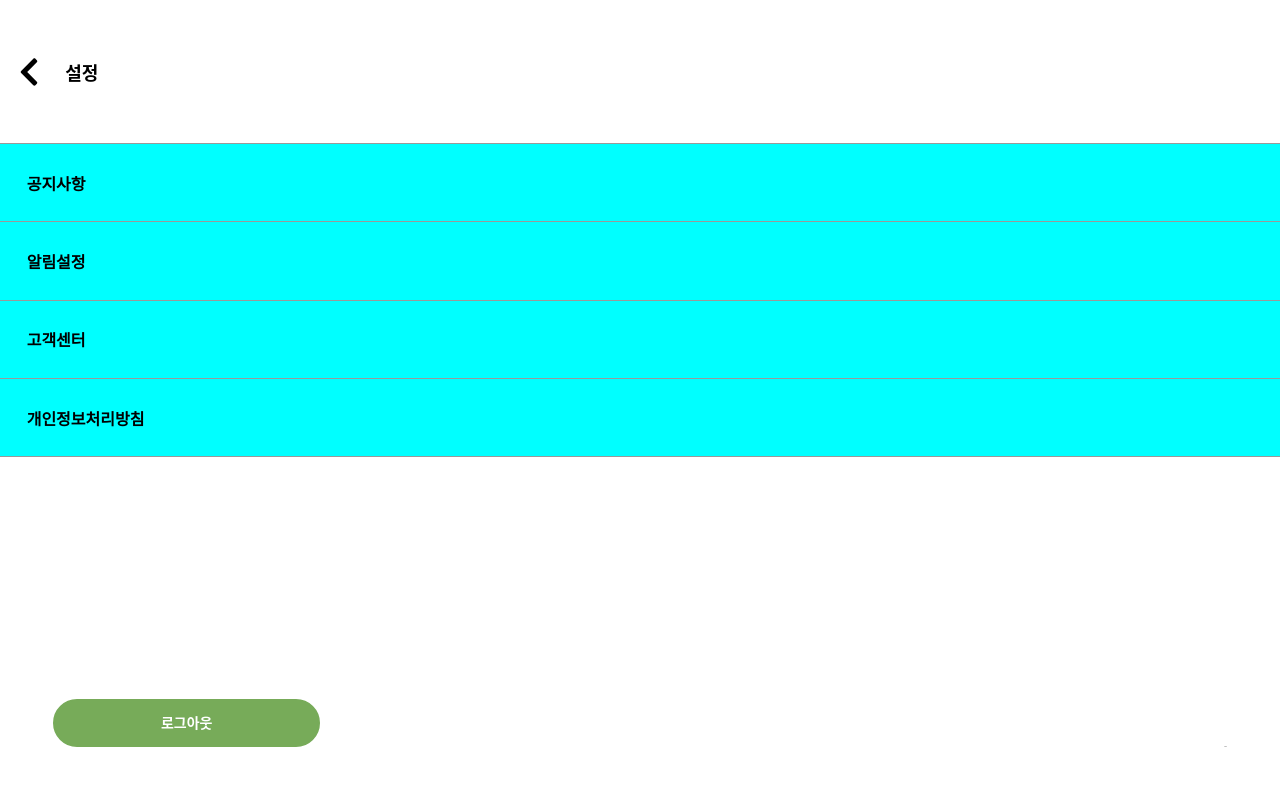
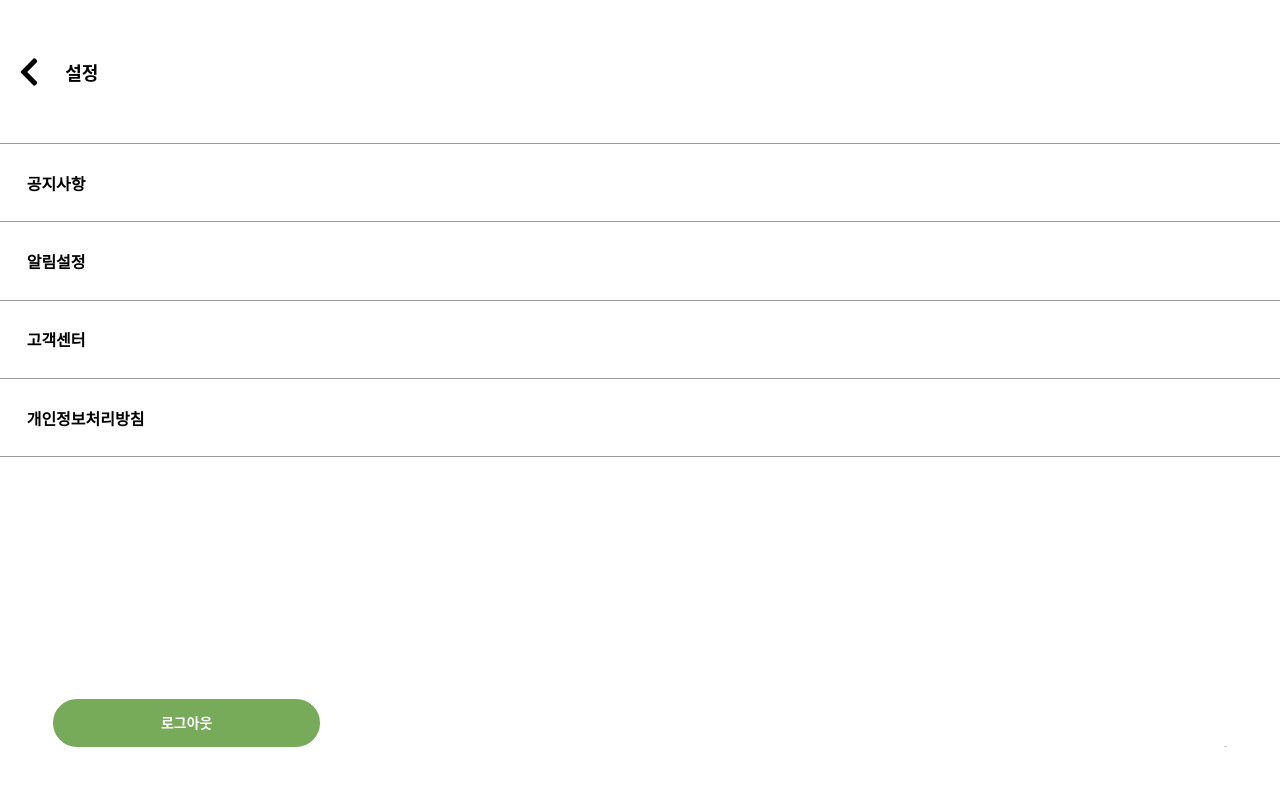
Before and after one commit to dev-damdam/healing-message, a Vue app: page /setting in a window 1280 px wide. Shown: the top 786 px of the page. Built offline with nearby package versions, Linux system fonts and the light colour scheme.

Commit message:
modify css (hm-contents, hm-listview)

```diff
--- a/src/components/elements/hm-contents.vue
+++ b/src/components/elements/hm-contents.vue
@@ -23,6 +23,7 @@ export default {
 
 .horizon {
   display: flex;
+  align-items: center;
 }
 
 .vertical {
--- a/src/components/layouts/hm-listview.vue
+++ b/src/components/layouts/hm-listview.vue
@@ -27,8 +27,6 @@ export default {
   box-sizing: border-box;
 
   padding: px(10);
-
-  background-color: aqua;
 }
 
 .line {
```
